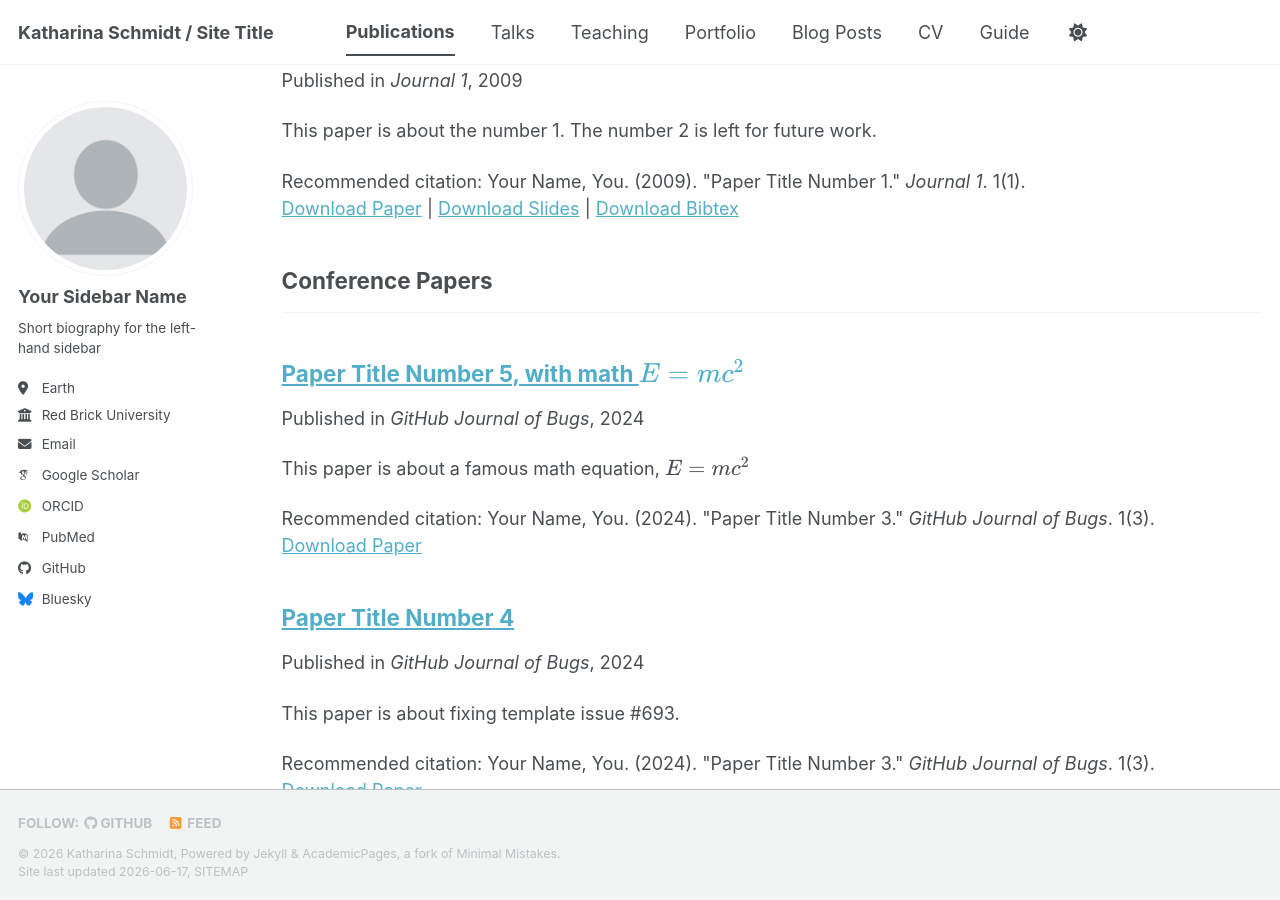
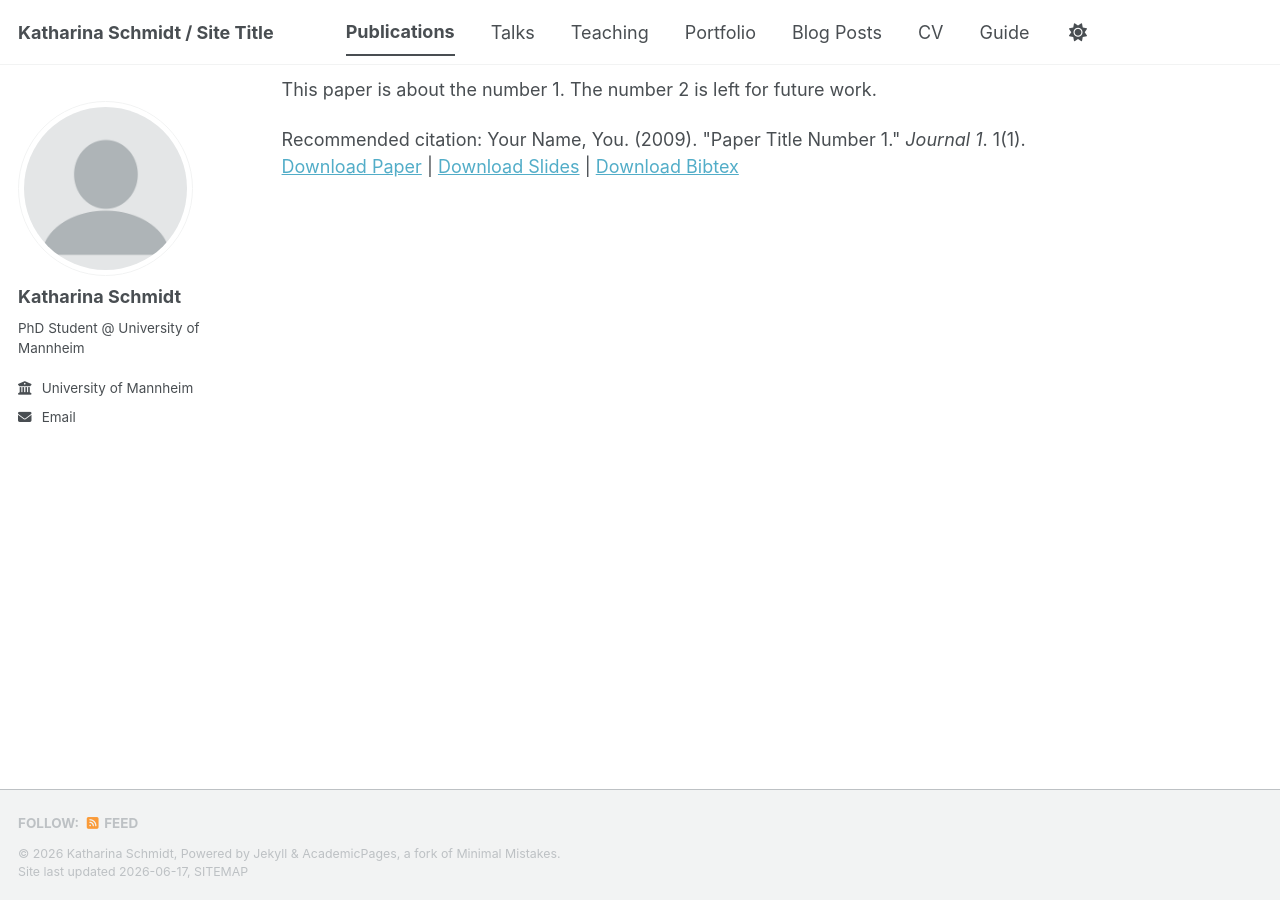
Before and after one commit to schmidtkc/schmidtkc.github.io, a Jekyll site: the page built from _pages/publications.html, in a window 1280 px wide and 900 px high, scrolled down 774 px. Built offline with Jekyll 4.4.1, drawn with Linux system fonts in a browser that asks for light colours; some web fonts are replaced; a script bundle is joined from its source files by our own code; library files that are not in the unit come from our copies; some of the changed text lies outside the part shown.

Commit message:
Update _config.yml
updated with personal info

```diff
--- a/_config.yml
+++ b/_config.yml
@@ -24,63 +24,63 @@ repository               : "schmidtkc/schmidtkc.github.io"
 author:
   # Biographic information
   avatar           : "profile.png"
-  name             : "Your Sidebar Name"
+  name             : "Katharina Schmidt"
   pronouns         : # example: "she/her"
-  bio              : "Short biography for the left-hand sidebar"
-  location         : "Earth"
-  employer         : "Red Brick University"
+  bio              : "PhD Student @ University of Mannheim"
+ # location         : "Earth"
+  employer         : "University of Mannheim"
   uri              : # URL
-  email            : "none@example.org"
+  email            : "katharina.schmidt@uni-mannheim.de"
 
   # Academic websites
-  academia         : # URL
-  arxiv            : # URL - Update with the correct link to your profile
-  googlescholar    : "https://scholar.google.com/citations?user=PS_CX0AAAAAJ"
-  inspire-hep      : # URL
-  impactstory      : # URL
-  orcid            : "https://orcid.org/yourorcidurl"
-  semantic         : # URL
-  ssrn             : # URL
-  pubmed           : "https://www.ncbi.nlm.nih.gov/pubmed/?term=john+snow"
-  researchgate     : # URL
-  scopus           : # URL
-  zotero           : # URL
+#  academia         : # URL
+#  arxiv            : # URL - Update with the correct link to your profile
+#  googlescholar    : "https://scholar.google.com/citations?user=PS_CX0AAAAAJ"
+#  inspire-hep      : # URL
+#  impactstory      : # URL
+#  orcid            : "https://orcid.org/yourorcidurl"
+#  semantic         : # URL
+#  ssrn             : # URL
+#  pubmed           : "https://www.ncbi.nlm.nih.gov/pubmed/?term=john+snow"
+#  researchgate     : # URL
+#  scopus           : # URL
+#  zotero           : # URL
 
 
   # Repositories and software development
-  bitbucket        : # Username - Update with your username on the site
-  codepen          : # Username
-  dribbble         : # Username
-  github           : "academicpages"
-  kaggle           : # Username
-  stackoverflow    : # User number or user number and name (i.e., use "1" or "1/jeff-atwood")
+#  bitbucket        : # Username - Update with your username on the site
+#  codepen          : # Username
+#  dribbble         : # Username
+#  github           : "academicpages"
+#  kaggle           : # Username
+#  stackoverflow    : # User number or user number and name (i.e., use "1" or "1/jeff-atwood")
 
   # Social media
-  artstation       : # Username
-  bluesky          : "bsky.app" # Replace this with you Bluesky username
-  facebook         : # Username
-  flickr           : # Username
-  foursquare       : # Username
-  goodreads        : # Username
-  google_plus      : # Username
-  keybase          : # Username
-  instagram        : # Username
-  lastfm           : # Username
+#  artstation       : # Username
+#  bluesky          : "bsky.app" # Replace this with you Bluesky username
+#  facebook         : # Username
+#  flickr           : # Username
+#  foursquare       : # Username
+#  goodreads        : # Username
+#  google_plus      : # Username
+#  keybase          : # Username
+#  instagram        : # Username
+#  lastfm           : # Username
   linkedin         : # Username
-  mastodon         : # URL
-  medium           : # URL
-  pinterest        : # Username
-  soundcloud       : # Username
-  steam            : # Username
-  telegram         : # URL
-  tumblr           : # Username
-  twitter          : # Username for X / Twitter
-  vine             : # Username
-  weibo            : # Username
-  wikipedia        : # Username
-  xing             : # Username
-  youtube          : # Username
-  zhihu            : # Username
+#  mastodon         : # URL
+#  medium           : # URL
+#  pinterest        : # Username
+#  soundcloud       : # Username
+#  steam            : # Username
+#  telegram         : # URL
+#  tumblr           : # Username
+#  twitter          : # Username for X / Twitter
+#  vine             : # Username
+#  weibo            : # Username
+#  wikipedia        : # Username
+#  xing             : # Username
+#  youtube          : # Username
+#  zhihu            : # Username
 
 # Publication Category - The following the list of publication categories and their headings
 publication_category:
@@ -88,8 +88,8 @@ publication_category:
     title: 'Books'
   manuscripts:
     title: 'Journal Articles'
-  conferences:
-    title: 'Conference Papers'
+  wp:
+    title: 'Working Papers'
 
 # Site Settings
 teaser                   :  # filename of teaser fallback teaser image placed in /images/ for social media previews
```
